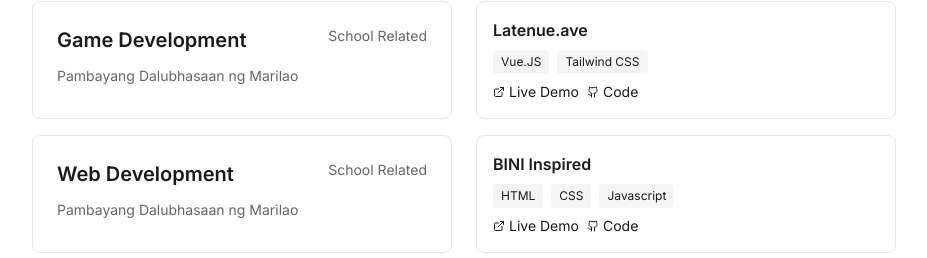
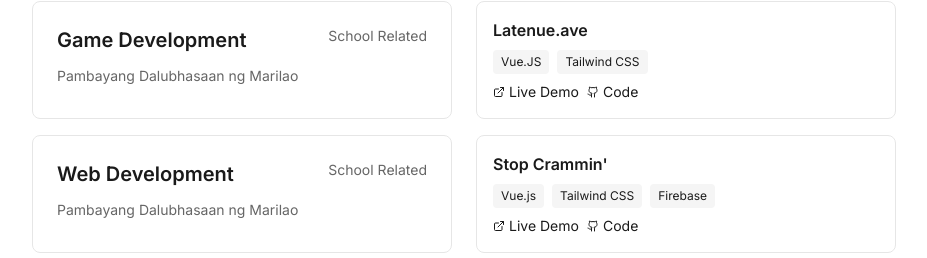
Before and after one commit to pips1804/my-portfolio, a Vue app: page / in a window 1280 px wide. Shown: the part 823-1081 px from the top of the page, without its empty margins (176-1103 px from the left). Built offline with nearby package versions, Linux system fonts and the light colour scheme.

Commit message:
Added the latest project

```diff
--- a/src/components/ProjectsSection.vue
+++ b/src/components/ProjectsSection.vue
@@ -103,12 +103,12 @@ const projects = ref([
   },
   {
     id: 3,
-    title: "BINI Inspired",
+    title: "Stop Crammin'",
     description:
-      "A BINI-inspired clone website built using HTML, CSS, and JavaScript.",
-    technologies: ["HTML", "CSS", "Javascript"],
-    demoUrl: "https://perso-proj-bini-site-clone.netlify.app/",
-    codeUrl: "#",
+      "A fullstack project - task scheduler with kanban board built using Vue.js, Tailwind CSS, and Firebase Firestore.",
+    technologies: ["Vue.js", "Tailwind CSS", "Firebase"],
+    demoUrl: "https://stopcrammin.netlify.app/",
+    codeUrl: "https://github.com/pips1804/task-scheduler",
   },
 ]);
 
--- a/src/views/AllProjects.vue
+++ b/src/views/AllProjects.vue
@@ -124,6 +124,15 @@ const projects = ref([
   },
   {
     id: 3,
+    title: "Stop Crammin'",
+    description:
+      "A fullstack project - task scheduler with kanban board built using Vue.js, Tailwind CSS, and Firebase Firestore.",
+    technologies: ["Vue.js", "Tailwind CSS", "Firebase"],
+    demoUrl: "https://stopcrammin.netlify.app/",
+    codeUrl: "https://github.com/pips1804/task-scheduler",
+  },
+  {
+    id: 4,
     title: "BINI Inspired",
     description:
       "A BINI-inspired clone website built using HTML, CSS, and JavaScript.",
@@ -132,7 +141,7 @@ const projects = ref([
     codeUrl: "#",
   },
   {
-    id: 4,
+    id: 5,
     title: "Portfolio Website",
     description:
       "Responsive portfolio with dark mode, animations, and chat functionality.",
@@ -141,7 +150,7 @@ const projects = ref([
     codeUrl: "https://github.com/pips1804/my-portfolio",
   },
   {
-    id: 5,
+    id: 6,
     title: "ThinkSci",
     description:
       "Our capstone project is an e-learning application for Android, built using Unity.",
@@ -150,21 +159,12 @@ const projects = ref([
     codeUrl: "https://github.com/pips1804/eLearnMo",
   },
   {
-    id: 6,
+    id: 7,
     title: "s2diopeepz",
     description:
       "A simple photo booth web app using HTML, CSS, and JavaScript with snapshot and filter features.",
     technologies: ["HTML", "CSS", "JavaScript"],
     demoUrl: "https://s2diopeepz.netlify.app/",
-    codeUrl: "#",
-  },
-  {
-    id: 7,
-    title: "AI Chat Bot",
-    description:
-      "AI chatbot built with Vue.js and Bootstrap, integrated with the Gemini API for real-time conversational responses.",
-    technologies: ["Vue.js", "Bootstrap", "Gemini API"],
-    demoUrl: "#",
     codeUrl: "#",
   },
 ]);
```
